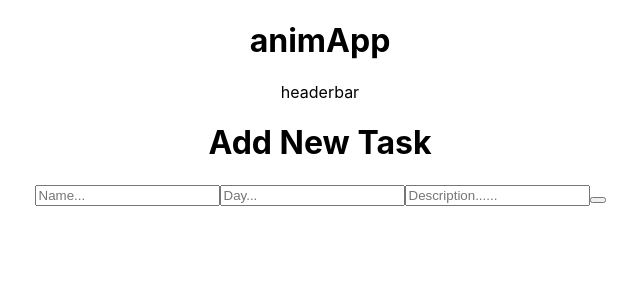
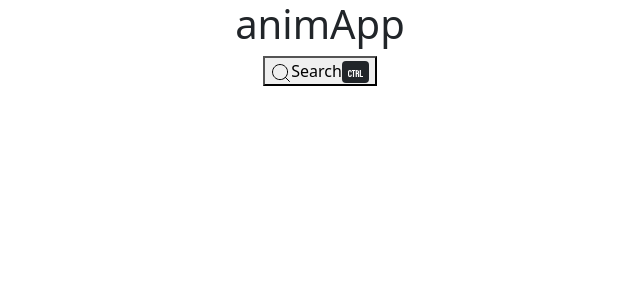
Before and after one commit to Perezdh13/hackathon-animApp, a React (Create React App) app in the folder client/: page / in a window 1280 px wide. Shown: the top 300 px of the page, without its empty margins (320-960 px from the left). Built offline with nearby package versions, Linux system fonts and the light colour scheme.

Commit message:
created search

```diff
--- a/client/public/index.html
+++ b/client/public/index.html
@@ -3,6 +3,7 @@
   <head>
     <meta charset="utf-8" />
     <link rel="icon" href="%PUBLIC_URL%/favicon.ico" />
+    <link href="//maxcdn.bootstrapcdn.com/font-awesome/4.1.0/css/font-awesome.min.css" rel="stylesheet">
     <meta name="viewport" content="width=device-width, initial-scale=1" />
     <meta name="theme-color" content="#000000" />
     <meta
--- a/client/src/App.js
+++ b/client/src/App.js
@@ -7,6 +7,9 @@ import Carrousel from './components/Carrousel';
 import HomePage from './components/HomePage';
 import SingleAnimal from './components/SingleAnimal';
 import '../src/css/App.css';
+import 'bootstrap/dist/css/bootstrap.min.css';
+
+
 
 function App() {
 
@@ -14,7 +17,7 @@ function App() {
 
     {
       path:"/",
-      element:<><HeaderBar /> <AddAnimals/></>
+      element:<><Search/> </>
     },
     {
       path:"/",
--- a/client/src/components/Search.jsx
+++ b/client/src/components/Search.jsx
@@ -1,9 +1,45 @@
 import React from 'react'
+import '../css/search.css';
+const Search = () => {
+  return (
 
-function Search() {
-  return (
-    <div>Search</div>
-  )
+    <>
+      {/* <div className='container'>
+        <input type="text" className='form-control' placeholder="¿Qué animal estas buscando?" aria-label="Buscar" aria-describedby="btnGroupAddon" />
+        <span className='icon'><i class="fa fa-search"></i></span>
+
+      </div> */}
+      {/* <div className='box'>
+      <div className='container-1'>
+         <span className='icon'><i className='fa fa-search'></i></span>
+          <input type="text" id="search" placeholder="¿Qué animal estas buscando?" />
+        </div>
+      </div> */}
+    <div class="bd-search" id="docsearch" data-bd-docs-version="5.3">
+      <button type="button" class="DocSearch DocSearch-Button" aria-label="Search">
+        <span class="DocSearch-Button-Container">
+          <svg width="20" height="20" class="DocSearch-Search-Icon" viewBox="0 0 20 20">
+            <path d="M14.386 14.386l4.0877 4.0877-4.0877-4.0877c-2.9418 2.9419-7.7115 2.9419-10.6533 0-2.9419-2.9418-2.9419-7.7115 0-10.6533 2.9418-2.9419 7.7115-2.9419 10.6533 0 2.9419 2.9418 2.9419 7.7115 0 10.6533z" stroke="currentColor" fill="none" fill-rule="evenodd" stroke-linecap="round" stroke-linejoin="round"></path>
+          </svg>
+          <span class="DocSearch-Button-Placeholder">Search</span>
+          </span><span class="DocSearch-Button-Keys"><kbd class="DocSearch-Button-Key">
+          <svg width="15" height="15" class="DocSearch-Control-Key-Icon">
+            <path d="M4.505 4.496h2M5.505 5.496v5M8.216 4.496l.055 5.993M10 7.5c.333.333.5.667.5 1v2M12.326 4.5v5.996M8.384 4.496c1.674 0 2.116 0 2.116 1.5s-.442 1.5-2.116 1.5M3.205 9.303c-.09.448-.277 1.21-1.241 1.203C1 10.5.5 9.513.5 8V7c0-1.57.5-2.5 1.464-2.494.964.006 1.134.598 1.24 1.342M12.553 10.5h1.953" stroke-width="1.2" stroke="currentColor" fill="none" stroke-linecap="square"></path>
+            </svg></kbd></span>
+            </button>
+            </div>
+
+
+
+    </>
+
+
+
+
+
+
+
+  );
 }
 
 export default Search
```
Also changed, not shown: client/src/css/search.css (added), 1 other file (tests, documents, lock files or other folders).
